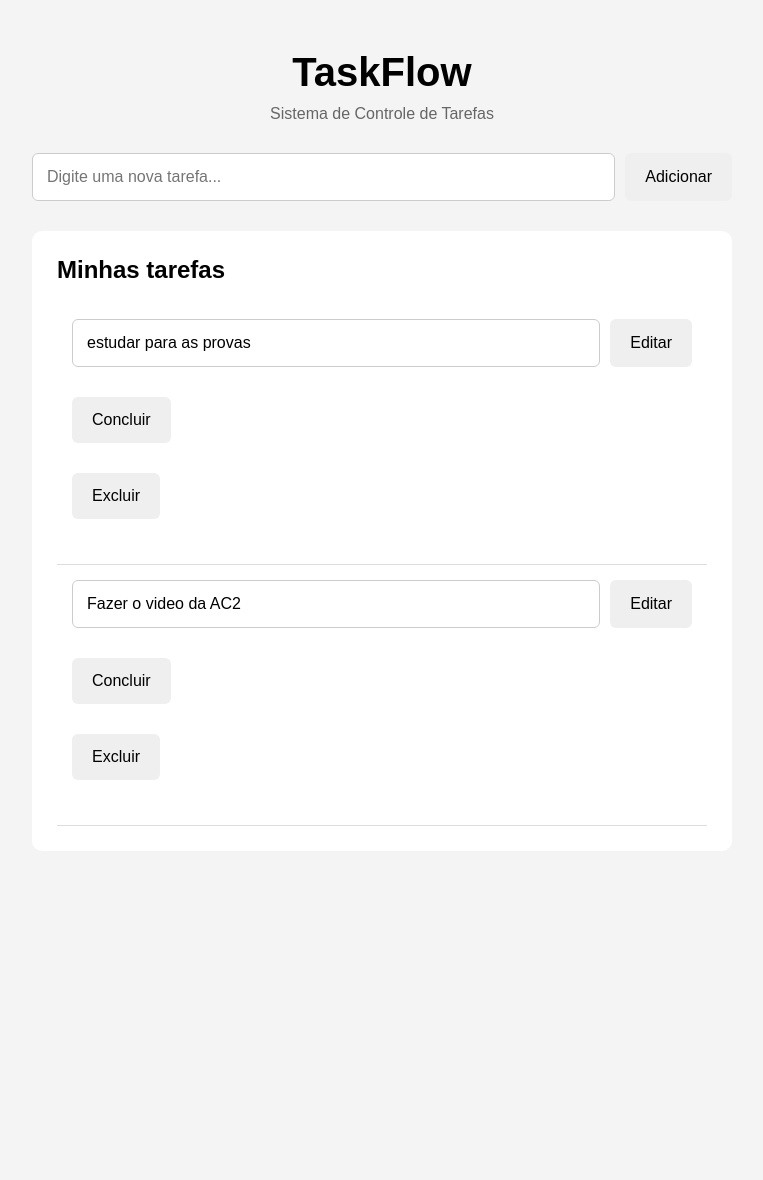
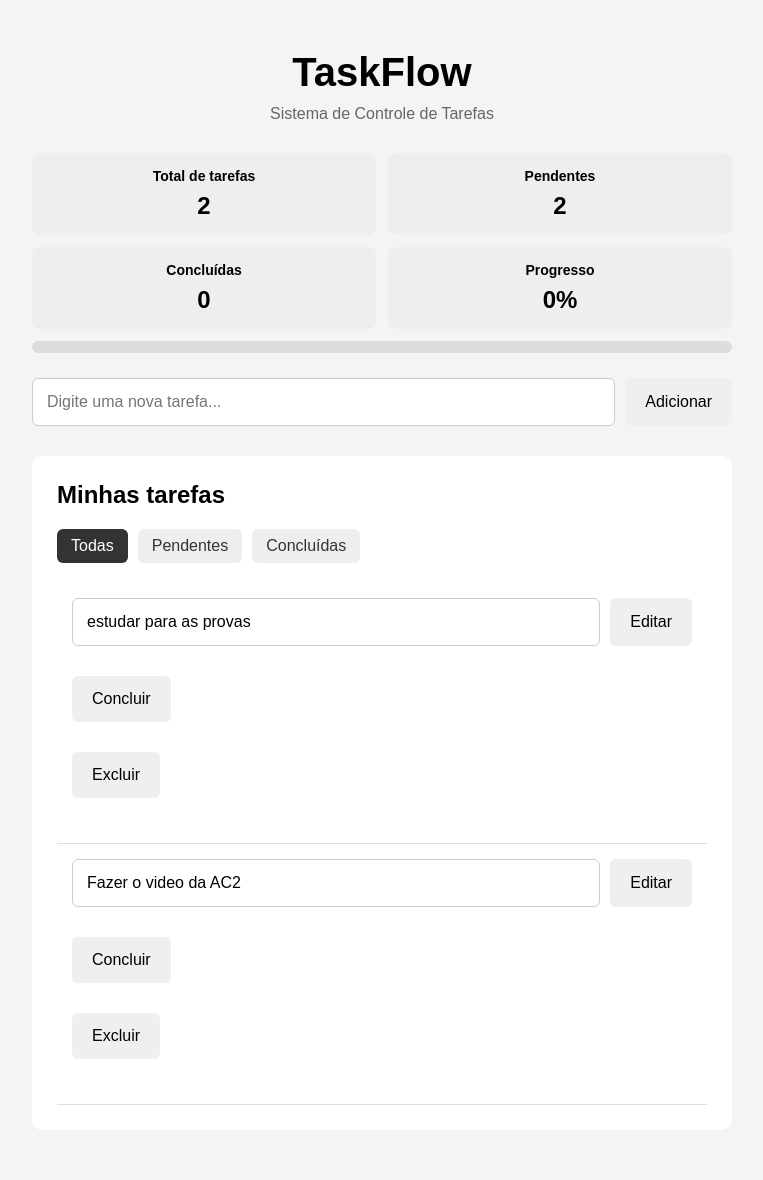
Before and after one commit to HelamaFS/taskflow, a Flask app: page /?filtro=todas in a window 1280 px wide. Shown: the whole page, without its empty margins (258-1021 px from the left). Before the commit the page ends 826 px from the top, so only its background shows below. Run offline with Flask 3, Linux system fonts and the light colour scheme; data comes from the database, SQL or seed files in the repository; both versions use the stored data as it was after the commit.

Commit message:
Implementa filtros e painel de estatisticas na AC3

```diff
--- a/app.py
+++ b/app.py
@@ -1,3 +1,4 @@
+
 from flask import Flask, render_template, request, redirect
 import sqlite3
 
@@ -27,17 +28,59 @@ def criar_banco():
 
 @app.route("/")
 def index():
+    filtro = request.args.get("filtro", "todas")
+
     conexao = conectar_banco()
 
-    tarefas = conexao.execute(
-        "SELECT * FROM tarefas ORDER BY id DESC"
-    ).fetchall()
+    # Estatísticas das tarefas
+    total = conexao.execute(
+        "SELECT COUNT(*) FROM tarefas"
+    ).fetchone()[0]
+
+    pendentes = conexao.execute(
+        "SELECT COUNT(*) FROM tarefas WHERE concluida = 0"
+    ).fetchone()[0]
+
+    concluidas = conexao.execute(
+        "SELECT COUNT(*) FROM tarefas WHERE concluida = 1"
+    ).fetchone()[0]
+
+    if total > 0:
+        percentual = round((concluidas / total) * 100)
+    else:
+        percentual = 0
+
+    # Filtros
+    if filtro == "pendentes":
+        tarefas = conexao.execute(
+            "SELECT * FROM tarefas WHERE concluida = 0 ORDER BY id DESC"
+        ).fetchall()
+
+    elif filtro == "concluidas":
+        tarefas = conexao.execute(
+            "SELECT * FROM tarefas WHERE concluida = 1 ORDER BY id DESC"
+        ).fetchall()
+
+    else:
+        filtro = "todas"
+        tarefas = conexao.execute(
+            "SELECT * FROM tarefas ORDER BY id DESC"
+        ).fetchall()
 
     conexao.close()
 
-    return render_template("index.html", tarefas=tarefas)
+    return render_template(
+        "index.html",
+        tarefas=tarefas,
+        filtro=filtro,
+        total=total,
+        pendentes=pendentes,
+        concluidas=concluidas,
+        percentual=percentual
+    )
 
 
+# Adicionar tarefa
 @app.route("/adicionar", methods=["POST"])
 def adicionar():
     descricao = request.form["descricao"]
@@ -56,6 +99,7 @@ def adicionar():
     return redirect("/")
 
 
+# Editar tarefa
 @app.route("/editar/<int:id>", methods=["POST"])
 def editar(id):
     descricao = request.form["descricao"]
@@ -74,6 +118,7 @@ def editar(id):
     return redirect("/")
 
 
+# Excluir tarefa
 @app.route("/excluir/<int:id>", methods=["POST"])
 def excluir(id):
     conexao = conectar_banco()
@@ -89,6 +134,7 @@ def excluir(id):
     return redirect("/")
 
 
+# Concluir ou reabrir tarefa
 @app.route("/concluir/<int:id>", methods=["POST"])
 def concluir(id):
     conexao = conectar_banco()
--- a/static/style.css
+++ b/static/style.css
@@ -75,3 +75,79 @@ button {
 .tarefa.concluida input {
     text-decoration: line-through;
 }
+
+.filtros {
+    display: flex;
+    flex-wrap: wrap;
+    gap: 10px;
+    margin-bottom: 20px;
+}
+
+.filtros a {
+    display: inline-block;
+    padding: 8px 14px;
+    border-radius: 6px;
+    background: #eeeeee;
+    color: #333333;
+    text-decoration: none;
+}
+
+.filtros a:hover {
+    background: #dddddd;
+}
+
+.filtros a.filtro-ativo {
+    background: #333333;
+    color: white;
+}
+
+.painel-estatisticas {
+    display: grid;
+    grid-template-columns: repeat(2, 1fr);
+    gap: 12px;
+    margin: 25px 0;
+}
+
+.card-estatistica {
+    background: #eeeeee;
+    padding: 15px;
+    border-radius: 8px;
+    text-align: center;
+}
+
+.card-estatistica h3 {
+    font-size: 14px;
+    margin-bottom: 8px;
+}
+
+.card-estatistica p {
+    font-size: 24px;
+    font-weight: bold;
+    margin: 0;
+}
+
+.barra-progresso {
+    grid-column: 1 / -1;
+    width: 100%;
+    height: 12px;
+    appearance: none;
+    border: none;
+    border-radius: 10px;
+    overflow: hidden;
+    background: #dddddd;
+}
+
+.barra-progresso::-webkit-progress-bar {
+    background: #dddddd;
+    border-radius: 10px;
+}
+
+.barra-progresso::-webkit-progress-value {
+    background: #28a745;
+    border-radius: 10px;
+}
+
+.barra-progresso::-moz-progress-bar {
+    background: #28a745;
+    border-radius: 10px;
+}
--- a/templates/index.html
+++ b/templates/index.html
@@ -1,3 +1,4 @@
+
 <!DOCTYPE html>
 <html lang="pt-BR">
 
@@ -20,6 +21,34 @@
             Sistema de Controle de Tarefas
         </p>
 
+        <section class="painel-estatisticas">
+
+    <div class="card-estatistica">
+        <h3>Total de tarefas</h3>
+        <p>{{ total }}</p>
+    </div>
+
+    <div class="card-estatistica">
+        <h3>Pendentes</h3>
+        <p>{{ pendentes }}</p>
+    </div>
+
+    <div class="card-estatistica">
+        <h3>Concluídas</h3>
+        <p>{{ concluidas }}</p>
+    </div>
+
+    <div class="card-estatistica">
+        <h3>Progresso</h3>
+        <p>{{ percentual }}%</p>
+    </div>
+
+    <div class="barra-progresso">
+        <div class="progresso" style="width: {{ percentual }}%;"></div>
+    </div>
+
+</section>
+
         <form action="/adicionar" method="POST">
 
             <input
@@ -29,15 +58,30 @@
                 required
             >
 
-            <button type="submit">
-                Adicionar
-            </button>
+            <button type="submit">Adicionar</button>
 
         </form>
 
         <section class="tarefas">
 
             <h2>Minhas tarefas</h2>
+
+            <nav class="filtros">
+                <a href="{{ url_for('index', filtro='todas') }}"
+                   class="{% if filtro == 'todas' %}filtro-ativo{% endif %}">
+                    Todas
+                </a>
+
+                <a href="{{ url_for('index', filtro='pendentes') }}"
+                   class="{% if filtro == 'pendentes' %}filtro-ativo{% endif %}">
+                    Pendentes
+                </a>
+
+                <a href="{{ url_for('index', filtro='concluidas') }}"
+                   class="{% if filtro == 'concluidas' %}filtro-ativo{% endif %}">
+                    Concluídas
+                </a>
+            </nav>
 
             {% if tarefas %}
 
@@ -70,36 +114,19 @@
 
                         </form>
 
-                        <form
-                            action="/concluir/{{ tarefa['id'] }}"
-                            method="POST"
-                        >
+                        <form action="/concluir/{{ tarefa['id'] }}" method="POST">
 
                             {% if tarefa['concluida'] %}
-
-                                <button type="submit">
-                                    Reabrir
-                                </button>
-
+                                <button type="submit">Reabrir</button>
                             {% else %}
-
-                                <button type="submit">
-                                    Concluir
-                                </button>
-
+                                <button type="submit">Concluir</button>
                             {% endif %}
 
                         </form>
 
-                        <form
-                            action="/excluir/{{ tarefa['id'] }}"
-                            method="POST"
-                        >
+                        <form action="/excluir/{{ tarefa['id'] }}" method="POST">
 
-                            <button
-                                type="submit"
-                                class="btn-excluir"
-                            >
+                            <button type="submit" class="btn-excluir">
                                 Excluir
                             </button>
 
@@ -112,7 +139,7 @@
             {% else %}
 
                 <p class="vazio">
-                    Nenhuma tarefa cadastrada.
+                    Nenhuma tarefa encontrada neste filtro.
                 </p>
 
             {% endif %}
@@ -120,7 +147,6 @@
         </section>
 
     </main>
-
 
     <script>
         const botoesEditar = document.querySelectorAll(".btn-editar");
@@ -134,13 +160,11 @@
                 const formulario = botao.closest("form");
 
                 if (campo.hasAttribute("readonly")) {
-                // Primeiro clique: habilita a edição
                     campo.removeAttribute("readonly");
                     campo.focus();
                     botao.textContent = "Salvar";
 
                 } else {
-                // Segundo clique: salva a alteração
                     if (campo.value.trim() !== "") {
                         formulario.requestSubmit();
                     } else {
```
Also changed, not shown: database.db. Lines whose indentation alone changed are shown as unchanged.
